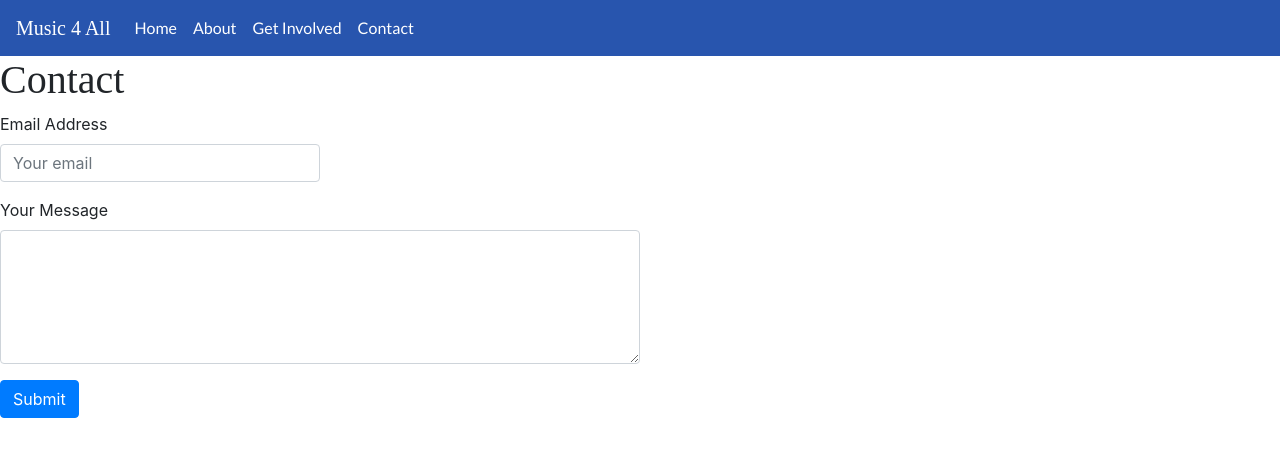
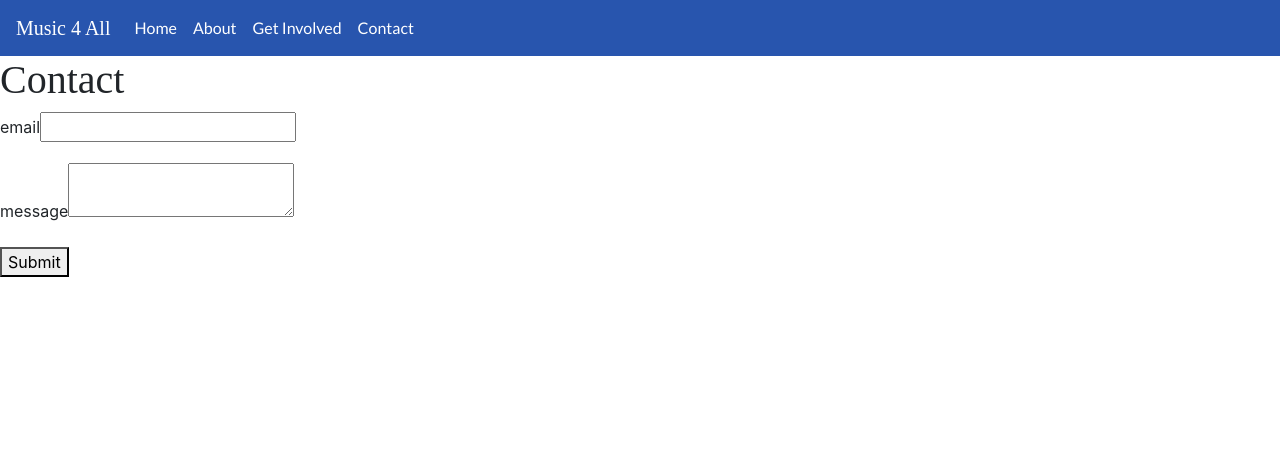
Before and after one commit to blangwell/music-for-all, a React (Create React App) app: page /contact in a window 1280 px wide. Shown: the top 456 px of the page. Built offline with nearby package versions, Linux system fonts and the light colour scheme; no server answers; a web font is replaced by a local one.

Commit message:
[contact] Refactor form as JSX for api testing

```diff
--- a/src/Components/Contact.js
+++ b/src/Components/Contact.js
@@ -9,33 +9,48 @@ const Contact = () => {
 
   const handleSubmit = (e) => {
     e.preventDefault();
-    const sentMessage = { email, message }
-    axios.post(`http://localhost:8080/sendemail`, sentMessage)
+    let formData = {email, message}
+
+    axios.post(`http://localhost:8080/sendemail`, {email, message})
     .then(response => {
       console.log(response);
       setEmail('');
       setMessage('');
     })
     .catch(err => console.log(err))
-    // console.log(e);
   }
 
   return(
     <div id="contact">
       <h1 className="page-title">Contact</h1>
-      {/* <Form onSubmit={handleSubmit}> */}
-      <form onSubmit={handleSubmit}>
+      {/* <Form onSubmit={handleSubmit}>
         <Form.Group controlId="email" className="w-25">
           <Form.Label>Email Address</Form.Label>
-          <Form.Control type="email" name="email" value={email} placeholder="Your email" onChange={(e) => setEmail(e.target.value)} required/>
+          <Form.Control type="email" name="email" placeholder="Your email" onChange={(e) => setEmail(e.target.value)} value={email} required/>
         </Form.Group>
         <Form.Group controlId="message" className="w-50">
           <Form.Label>Your Message</Form.Label>
-          <Form.Control as="textarea" name="message" value={message} rows={5} onChange={(e) => setMessage(e.target.value)} required/>
+          <Form.Control as="textarea" name="message" id="message" rows={5} onChange={(e) => setMessage(e.target.value)} value={message} required/>
         </Form.Group>
         <Button type="submit" variant="primary">Submit</Button>
+      </Form> */}
+
+      <form onSubmit={handleSubmit}>
+        <div className="column">
+            <div className="form-group">
+                <label htmlFor="email">email</label>
+                <input type="text" name="email" id="email" value={email} onChange={(e) => setEmail(e.target.value)} className="input" required />
+            </div>
+            <div className="form-group">
+                <label htmlFor="message">message</label>
+                <textarea name="message" id="message" value={message} onChange={(e) => setMessage(e.target.value)} className="input" required >
+
+                </textarea>
+                {/* <input type="textarea" name="message" value={message} onChange={(e) => setMessage(e.target.value)} className="input" required /> */}
+            </div>
+            <button type="submit" className="button">Submit</button>
+        </div>
       </form>
-      {/* </Form> */}
     </div>
   )
 }
```
